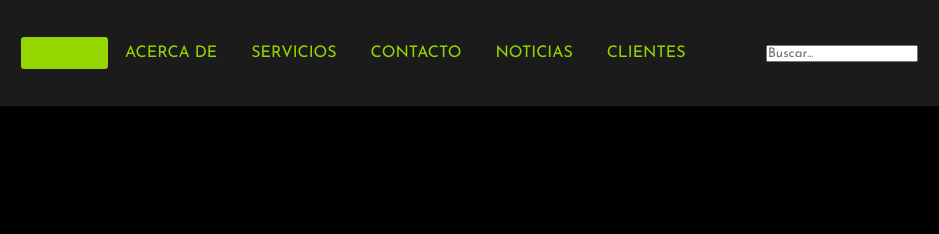
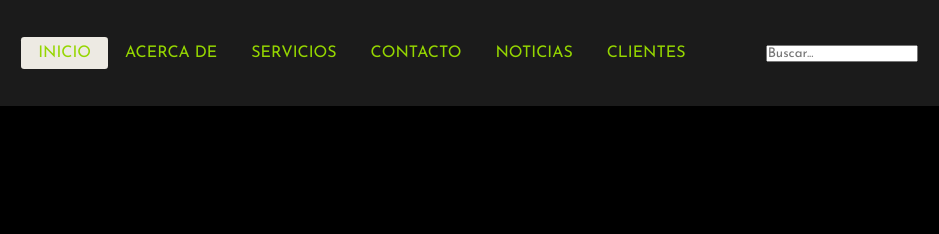
Before and after one commit to laura-152020/laura-152020.github.io, a plain HTML site: page index.html in a window 1280 px wide. In both pictures the pointer is over the link "INICIO". Shown: the top 234 px of the page, 164-1103 px from the left. Drawn offline with Linux system fonts and the light colour scheme; some icons are missing.

Commit message:
Pagina en funcionamiento

```diff
--- a/style.css
+++ b/style.css
@@ -71,7 +71,7 @@ header {
 }
 
 .navbar a:hover {
-    background: var(--main-color);
+    background: var(--main-color-light);
     border-radius: 0.2rem;
 }
 
```
